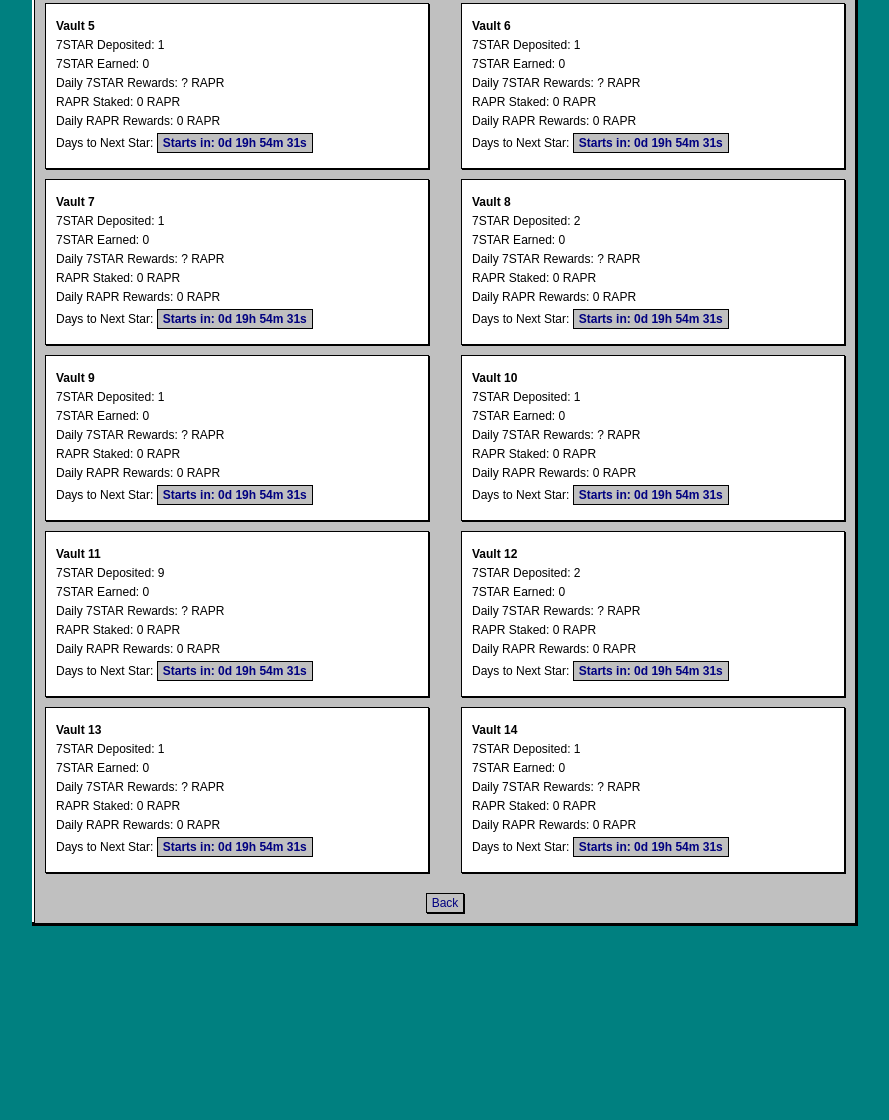
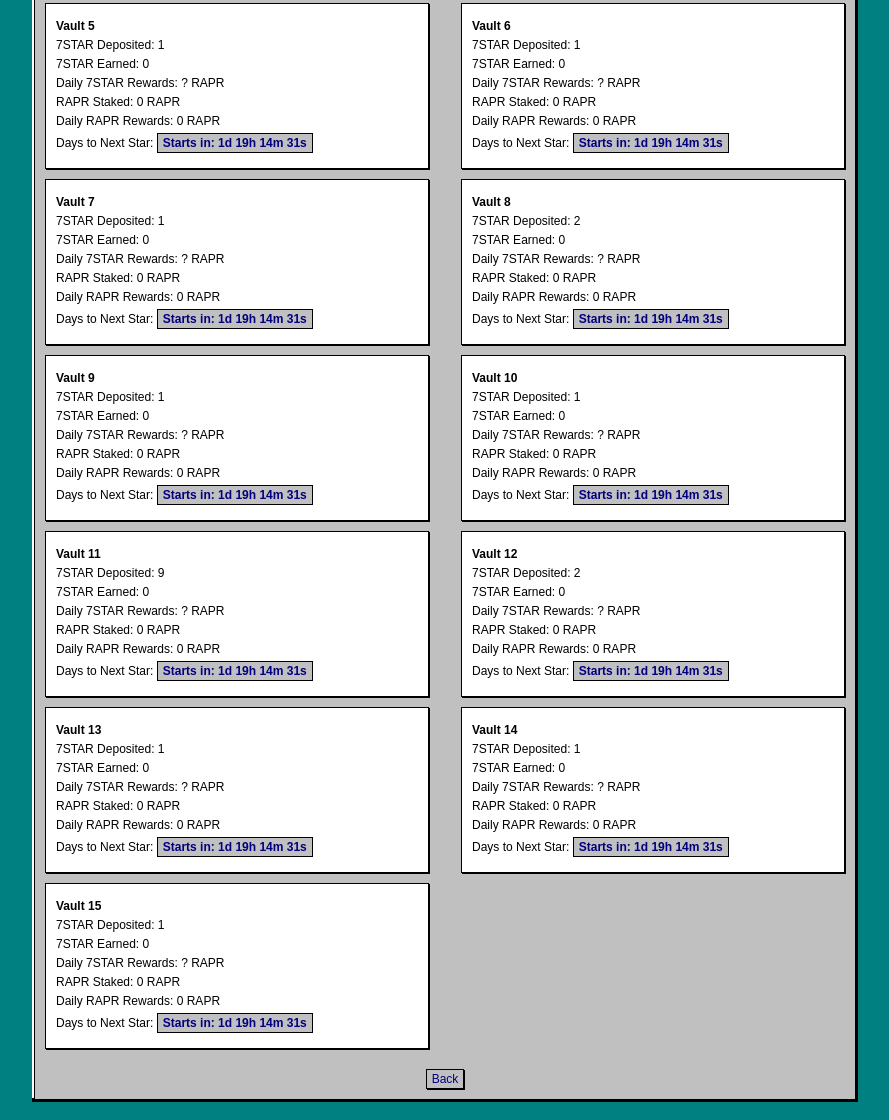
Before and after one commit to devstarkiller/StarCycle, a plain HTML site: page vaults.html in a window 1280 px wide. Shown: the part 418-1538 px from the top of the page, without its empty margins (195-1084 px from the left). Before the commit the page ends 1362 px from the top, so only its background shows below. Drawn offline with Linux system fonts and the light colour scheme.

Commit message:
Added Vault 15 + 420

```diff
--- a/vaults.html
+++ b/vaults.html
@@ -146,6 +146,15 @@
           <p>Daily RAPR Rewards: 0 RAPR</p>
           <p>Days to Next Star: <span class="countdown" data-cycle="1" data-7star="1"></span></p>
           </div>
+        <div class="pool">
+          <p><b>Vault 15</b></p>
+          <p>7STAR Deposited: 1</p>
+          <p>7STAR Earned: 0</p>
+          <p>Daily 7STAR Rewards: ? RAPR</p>
+          <p>RAPR Staked: 0 RAPR</p>
+          <p>Daily RAPR Rewards: 0 RAPR</p>
+          <p>Days to Next Star: <span class="countdown" data-cycle="1" data-7star="1"></span></p>
+          </div>
       </div>
       <div class="column">
         <div class="pool">
@@ -230,7 +239,7 @@
 
     function updateCountdown() {
       const now = new Date();
-      const startDate = new Date("2025-04-20T00:00:00Z");
+      const startDate = new Date("2025-04-20T23:20:00Z");
 
       const countdownElements = document.querySelectorAll('.countdown');
       if (countdownElements.length === 0) {
```
Also changed, not shown: index.html (+1 -1 lines), pools.html (+1 -1 lines).
